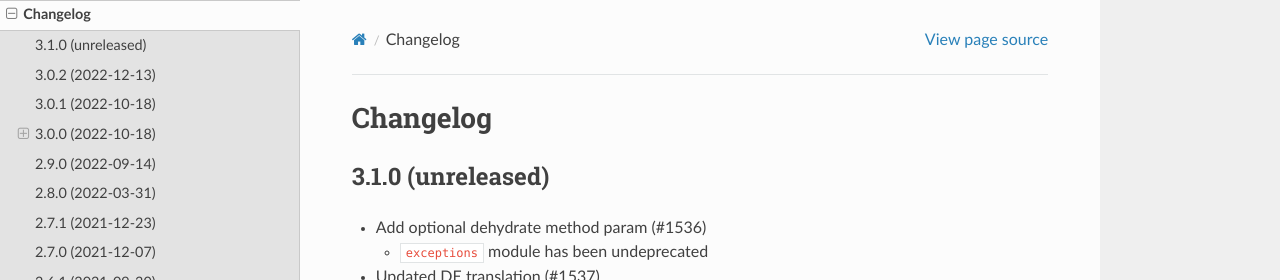
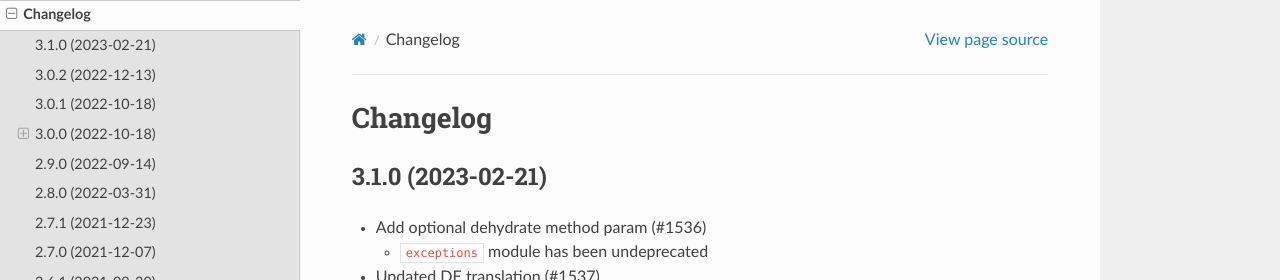
Before and after one commit to django-import-export/django-import-export, a Sphinx documentation site: the page built from docs/changelog.rst, in a window 1280 px wide and 900 px high. Shown: the top 280 px of the window. Built offline with Sphinx 7.4.7 and the Read the Docs theme 2.0.0, drawn with Linux system fonts in a browser that asks for light colours; pages that are not in the unit, such as notebooks, are missing from menus.

Commit message:
Preparing release 3.1.0

```diff
--- a/docs/changelog.rst
+++ b/docs/changelog.rst
@@ -1,7 +1,7 @@
 Changelog
 =========
 
-3.1.0 (unreleased)
+3.1.0 (2023-02-21)
 ------------------
 
 - Add optional dehydrate method param (#1536)
--- a/import_export/__init__.py
+++ b/import_export/__init__.py
@@ -1 +1 @@
-__version__ = '3.0.3.dev0'
+__version__ = '3.1.0'
```
